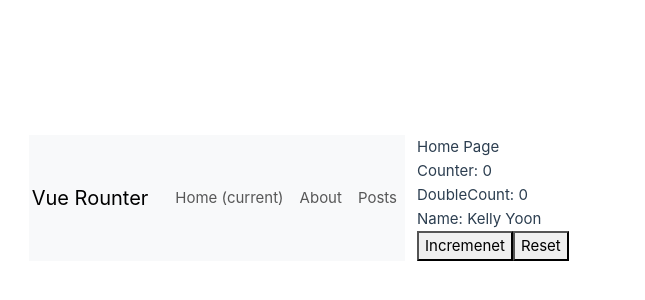
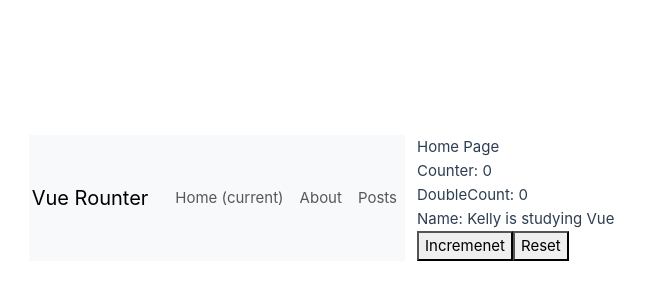
Before and after one commit to JeongAhYoon/vue_practice, a Vue app: page / in a window 1280 px wide. Shown: the part 202-502 px from the top of the page, without its empty margins (235-880 px from the left). Built offline with nearby package versions, Linux system fonts and the light colour scheme.

Commit message:
setup functionality in Composition API

```diff
--- a/src/pages/Home.vue
+++ b/src/pages/Home.vue
@@ -1,16 +1,16 @@
 <template>
-<div>Home Page</div>
-<div>Counter: {{ count }}</div>
-<div>DoubleCount: {{ doubleCount }}</div>
-<!-- <div>DoubleValue: {{ doubleValue }}</div> -->
- <div>Name: {{name}} </div>
-<button @click="add()">Incremenet</button>
-<button @click="$reset()">Reset</button>
+  <div>Home Page</div>
+  <div>Counter: {{ count }}</div>
+  <div>DoubleCount: {{ doubleCount }}</div>
+  <!-- <div>DoubleValue: {{ doubleValue }}</div> -->
+  <div>Name: {{ name }}</div>
+  <button @click="add()">Incremenet</button>
+  <button @click="counter.$reset()">Reset</button>
 </template>
 
-<script>
-import { useCounterStore } from '@/store/countner';
-import { mapActions, mapState, mapWritableState } from 'pinia';
+<!-- <script>
+import { useCounterStore } from "@/store/countner";
+import { mapActions, mapState, mapWritableState } from "pinia";
 
 //how to use option API for Piana
 
@@ -23,34 +23,56 @@ import { mapActions, mapState, mapWritableState } from 'pinia';
 //     }
 // };
 
-export default {
-    computed: {
-        // ...mapState(useCounterStore, {
-        //     count: 'count',
-        //     doubleCount: 'doubleCount',
-        //     doubleValue: state => state.count + 1
-        // })
-        ...mapWritableState(useCounterStore, ['count', 'doubleCount','name'])
-    },
-    mounted() {
-        this.$subscribe((mutation, state) => {
-            console.log(mutation),
-            console.log(state)
-        });
-    },
+// export default {
+//     computed: {
+//         // ...mapState(useCounterStore, {
+//         //     count: 'count',
+//         //     doubleCount: 'doubleCount',
+//         //     doubleValue: state => state.count + 1
+//         // })
+//         ...mapWritableState(useCounterStore, ['count', 'doubleCount','name'])
+//     },
+//     mounted() {
+//         this.$subscribe((mutation, state) => {
+//             console.log(mutation),
+//             console.log(state)
+//         });
+//     },
 
-    methods: {
-        ...mapActions(useCounterStore, ['increment', '$reset', '$patch', '$subscribe']), //subscribe: store에서 state가 바뀔떄마다 자동으로 실행되는 콜백을 등록하는 메서드
-        add() {
-            this.$patch({
-                count: this.count + 1,
-                name: Math.random() + 'asdf'
+//     methods: {
+//         ...mapActions(useCounterStore, ['increment', '$reset', '$patch', '$subscribe']), //subscribe: store에서 state가 바뀔떄마다 자동으로 실행되는 콜백을 등록하는 메서드
+//         add() {
+//             this.$patch({
+//                 count: this.count + 1,
+//                 name: Math.random() + 'asdf'
 
-            });// multple mutations in one mutation.. we use $patch
-            // this.count++;
-            // this.name = Math.random() + 'asdf';
-        }
-    }
+//             });// multple mutations in one mutation.. we use $patch
+//             // this.count++;
+//             // this.name = Math.random() + 'asdf';
+//         }
+//     }
+// };
+</script> -->
+
+<script setup>
+import { useCounterStore } from '@/store/countner';
+import { mapActions, mapState, mapWritableState, storeToRefs } from 'pinia';
+
+const counter = useCounterStore();
+const {count, doubleCount, name} = storeToRefs(counter);
+// composition API does not have $reset()
+//$subscrie
+counter.$subscribe((mutation, state) => {
+  console.log(mutation);
+  console.log(state);
+})
+
+
+function add() {
+
+        counter.count++;
+        counter.name = Math.random() + 'asdf';
 };
 
+
 </script>
--- a/src/store/countner.js
+++ b/src/store/countner.js
@@ -14,37 +14,44 @@ import { computed, ref } from "vue";
 //     }
 // })
 
-export const useCounterStore = defineStore('counterStore', {
-    state:() => {
-        return {
-            count:0,
-            name: "Kelly Yoon"
-        }
-    },
-    //this could be just like a computed property
-    getters: {
-        doubleCount: (state) => state.count *2
-    },
-    actions: {
-        increment() {
-            this.count++;
-        }
-    }
+// export const useCounterStore = defineStore('counterStore', {
+//     state:() => {
+//         return {
+//             count:0,
+//             name: "Kelly Yoon"
+//         }
+//     },
+//     //this could be just like a computed property
+//     getters: {
+//         doubleCount: (state) => state.count *2
+//     },
+//     actions: {
+//         increment() {
+//             this.count++;
+//         }
+//     }
+// });
+
+export const useCounterStore = defineStore("counterStore", () => {
+  //app level elements could go there even router, watch.......
+  const count = ref(0);
+  const name = ref('Kelly is studying Vue');
+
+  const doubleCount = computed(() => count.value * 2);
+
+  function increment() {
+    count.value++;
+  }
+  function $reset() {
+    count.value = 0;
+    name.value = 'Kelly Yoon dev'
+  }
+
+  return {
+    count,
+    doubleCount,
+    increment,
+    name,
+    $reset
+  };
 });
-
-// export const useCounterStore = defineStore("counterStore", () => {
-//   //app level elements could go there even router, watch.......
-//   const count = ref(0);
-
-//   const doubleCount = computed(() => count.value * 2);
-
-//   function increment() {
-//     count.value++;
-//   }
-
-//   return {
-//     count,
-//     doubleCount,
-//     increment,
-//   };
-// });
```
